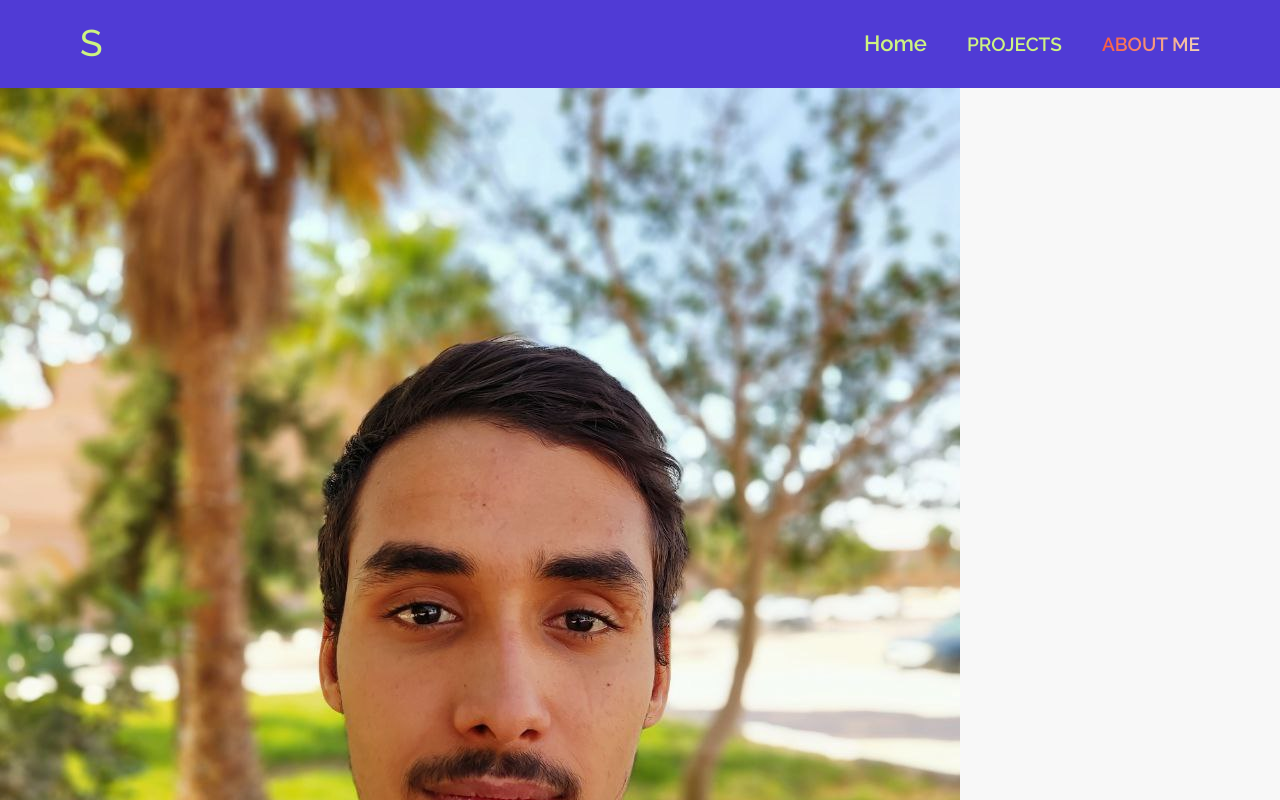
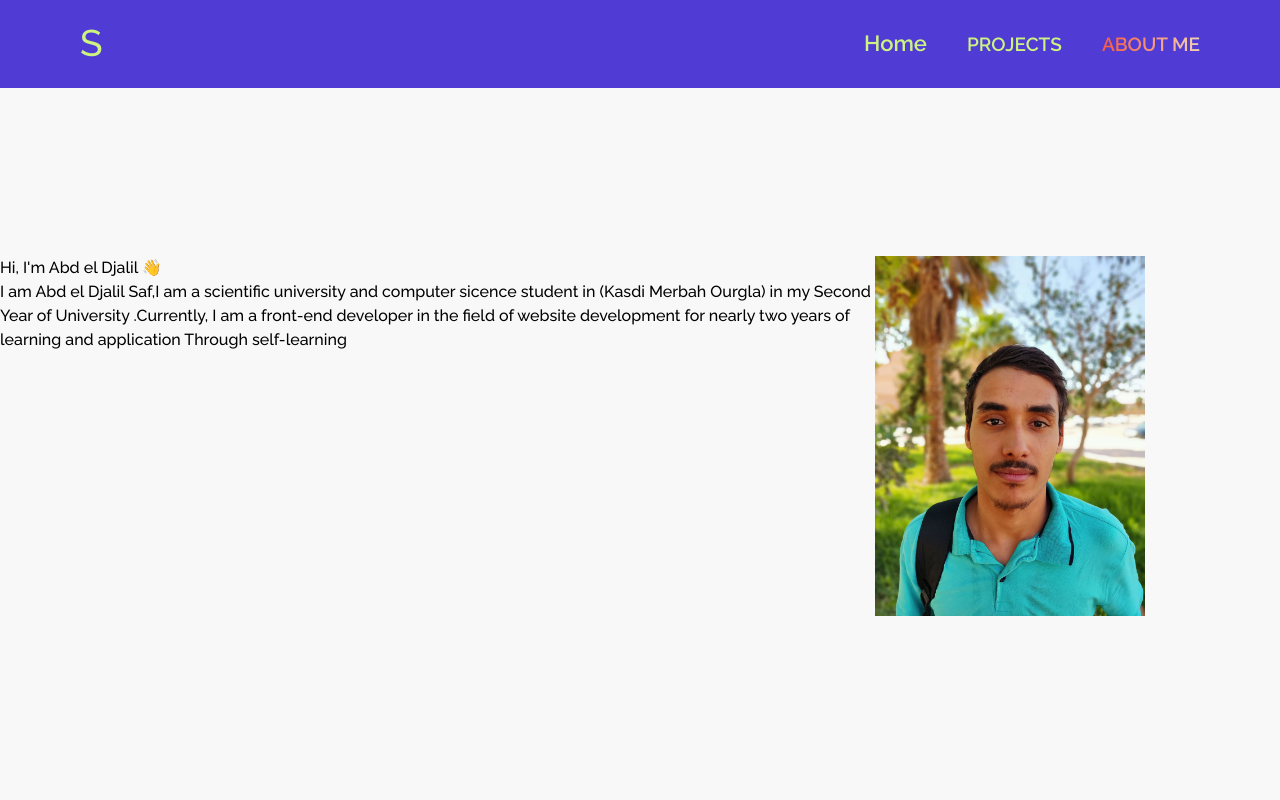
Before and after one commit to AbdEDjalilSaf/PortflioME, a React (Vite) app: page /AboutME in a window 1280 px wide. Shown: the top 800 px of the page. Built offline with nearby package versions, Linux system fonts and the light colour scheme.

Commit message:
first version

```diff
--- a/src/AboutME.jsx
+++ b/src/AboutME.jsx
@@ -35,15 +35,16 @@ return(
         </header>
         </div>
 
-<div className='App'>
-<div className='text'>
+<div className='App mt-64 mb-16 flex  '>
+<div className='text  '>
 
-<h2>Hi, I'm Abd el Djalil</h2>
-
+<h2 className='flex items-center '>Hi, I'm Abd el Djalil 👋</h2>
+<h3>I am Abd el Djalil Saf,I am a scientific university and computer sicence student in (Kasdi Merbah Ourgla) in my Second Year of University
+.Currently, I am a front-end developer in the field of website development for nearly two years of learning and application Through self-learning</h3>
 
 </div>
-<div className='image'>
-<LazyLoadImage src='/image/me.jpg' loading='lazy' className='macbookImg z-50' />
+<div className='image '>
+<LazyLoadImage src='/image/me.jpg' loading='lazy' className=' xl:h-4/6  z-50' />
 </div>
 </div>
 
--- a/src/App.css
+++ b/src/App.css
@@ -22,6 +22,10 @@ li {
 }
 body{
   overflow-x: hidden;
+}
+body::selection{
+  background-color: #25187a;
+  color: #fff;
 }
 a {
   text-decoration: none;
@@ -1337,10 +1341,21 @@ padding: 10px 15px;
   font-size: 20px;
   margin-bottom: 13px;
 }
-
-
-
-
+.App{
+  display: flex;
+  flex-direction: column-reverse;
+  padding: 0 15px;
+}
+.App img{
+  margin-bottom: 25px;
+}
+.App h2{
+  font-size: 26px;
+  margin-bottom: 20px;
+}
+.App h3{
+line-height: 1.7;
+}
 
 
 
```
